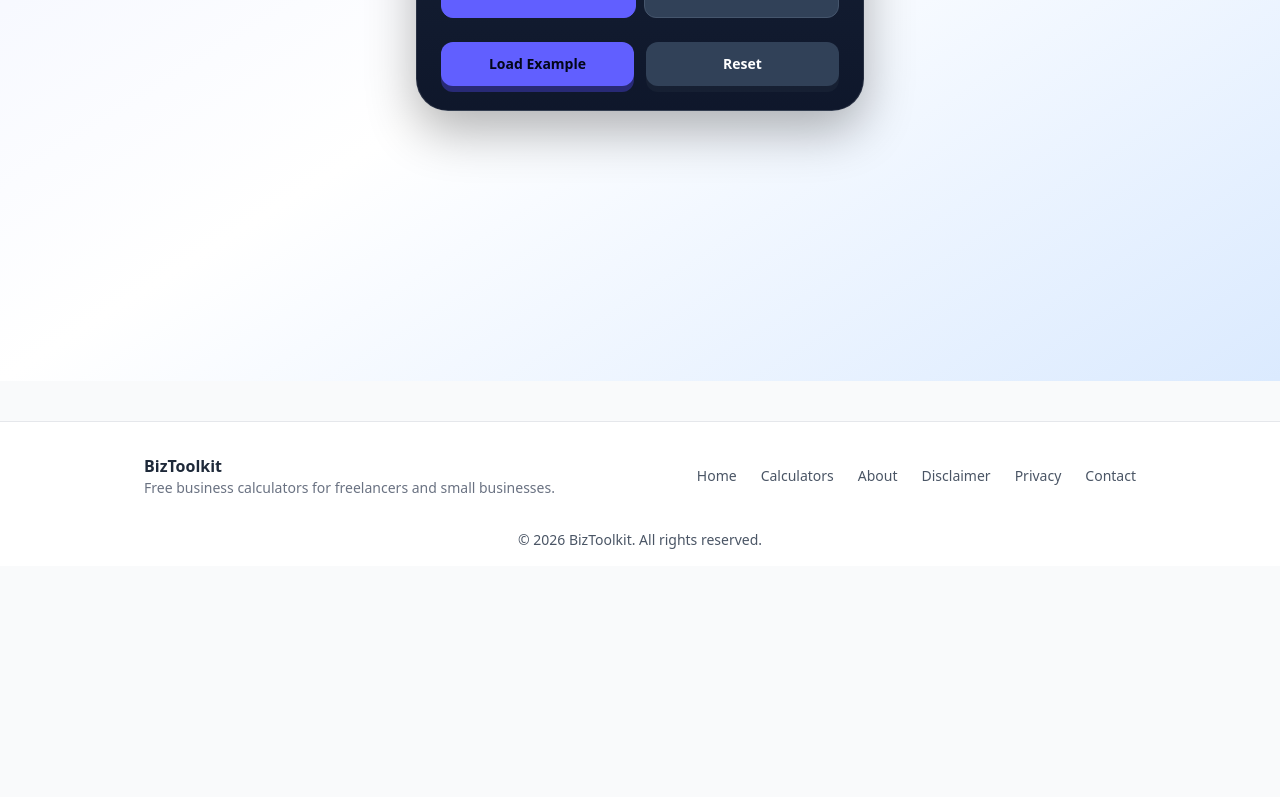
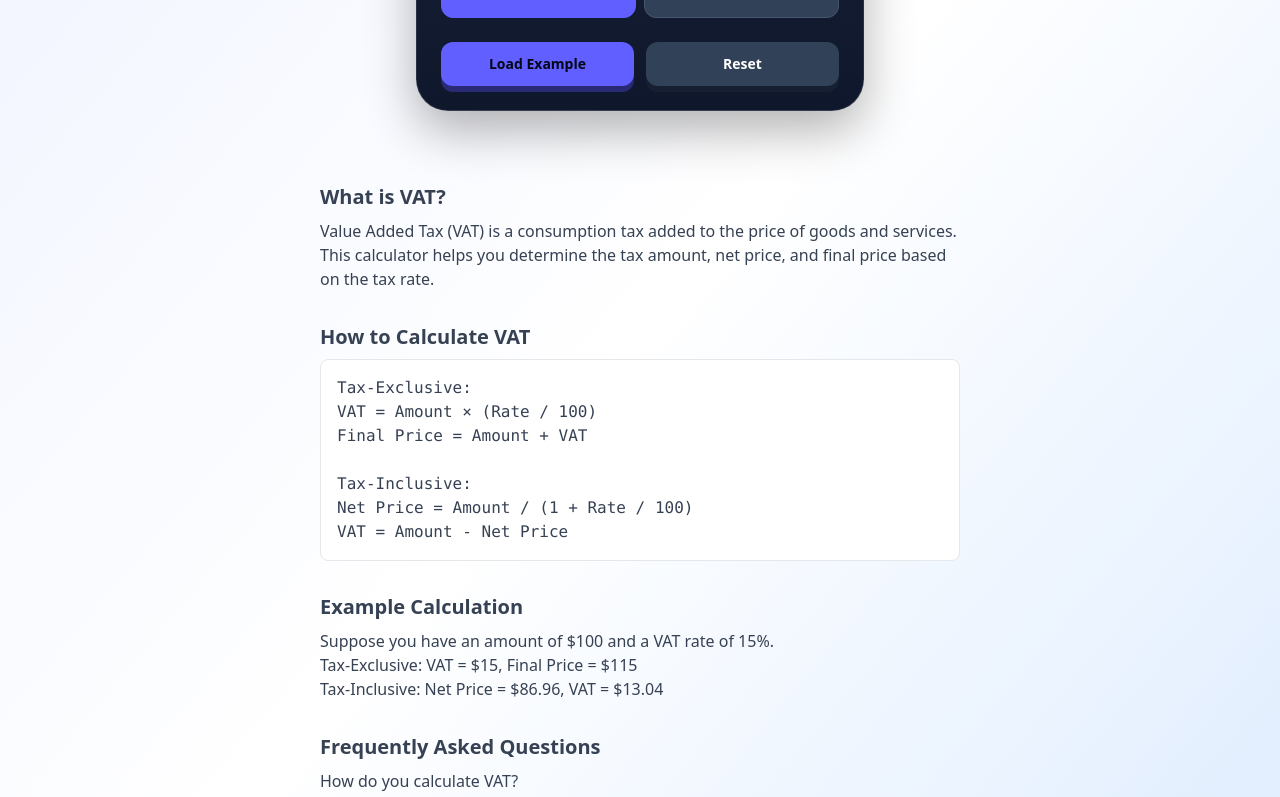
Before and after one commit to wakilmustaqeem/biztoolkit, a Next.js app: page /vat-calculator in a window 1280 px wide. Shown: the part 500-1297 px from the top of the page. Before the commit the page ends 1066 px from the top, so only its background shows below. Built offline with nearby package versions, Linux system fonts and the light colour scheme.

Commit message:
improve VAT calculator SEO content

```diff
--- a/app/vat-calculator/page.tsx
+++ b/app/vat-calculator/page.tsx
@@ -1,6 +1,156 @@
 import type { Metadata } from "next";
+import Link from "next/link";
 import VatCalculator from "./vat-calculator";
-export const metadata: Metadata = { title: "VAT / Sales Tax Calculator – Calculate Tax Amount", description: "Free VAT and sales tax calculator. Calculate tax-exclusive and tax-inclusive prices, tax amount, and net price instantly.", alternates: { canonical: "/vat-calculator" }, openGraph: { title: "VAT / Sales Tax Calculator – Calculate Tax Amount", description: "Calculate VAT or sales tax for any amount. Choose tax-exclusive or tax-inclusive mode and get instant results.", url: "https://biztoolkit-ashy.vercel.app/vat-calculator", type: "website" } };
-const webAppJsonLd = { "@context": "https://schema.org", "@type": "WebApplication", name: "VAT / Sales Tax Calculator", url: "https://biztoolkit-ashy.vercel.app/vat-calculator", applicationCategory: "BusinessApplication", operatingSystem: "Web", description: "Calculate VAT or sales tax from a given amount and tax rate. Supports tax-exclusive and tax-inclusive calculations.", offers: { "@type": "Offer", price: "0", priceCurrency: "USD" } };
-const faqJsonLd = { "@context": "https://schema.org", "@type": "FAQPage", mainEntity: [{ "@type": "Question", name: "How do you calculate VAT?", acceptedAnswer: { "@type": "Answer", text: "VAT = Amount × (VAT Rate / 100). Final Price = Amount + VAT. For tax-inclusive prices, VAT = Amount - (Amount / (1 + Rate / 100))." } }, { "@type": "Question", name: "What is the difference between tax-exclusive and tax-inclusive?", acceptedAnswer: { "@type": "Answer", text: "Tax-exclusive means the amount does not include tax, and tax is added. Tax-inclusive means the amount already includes tax, and you need to find the net amount and tax portion." } }] };
-export default function VatCalculatorPage() { return <main className="min-h-screen bg-gradient-to-br from-indigo-50 via-white to-blue-100 py-8"><script type="application/ld+json" dangerouslySetInnerHTML={{ __html: JSON.stringify(webAppJsonLd) }} /><script type="application/ld+json" dangerouslySetInnerHTML={{ __html: JSON.stringify(faqJsonLd) }} /><VatCalculator /></main>; }
+
+export const metadata: Metadata = {
+  title: "VAT / Sales Tax Calculator – Calculate Tax Amount",
+  description:
+    "Free VAT and sales tax calculator. Calculate tax-exclusive and tax-inclusive prices, tax amount, and net price instantly.",
+  alternates: { canonical: "/vat-calculator" },
+  openGraph: {
+    title: "VAT / Sales Tax Calculator – Calculate Tax Amount",
+    description:
+      "Calculate VAT or sales tax for any amount. Choose tax-exclusive or tax-inclusive mode and get instant results.",
+    url: "https://biztoolkit-ashy.vercel.app/vat-calculator",
+    type: "website",
+  },
+};
+
+const webAppJsonLd = {
+  "@context": "https://schema.org",
+  "@type": "WebApplication",
+  name: "VAT / Sales Tax Calculator",
+  url: "https://biztoolkit-ashy.vercel.app/vat-calculator",
+  applicationCategory: "BusinessApplication",
+  operatingSystem: "Web",
+  description:
+    "Calculate VAT or sales tax from a given amount and tax rate. Supports tax-exclusive and tax-inclusive calculations.",
+  offers: { "@type": "Offer", price: "0", priceCurrency: "USD" },
+};
+
+const faqJsonLd = {
+  "@context": "https://schema.org",
+  "@type": "FAQPage",
+  mainEntity: [
+    {
+      "@type": "Question",
+      name: "How do you calculate VAT?",
+      acceptedAnswer: {
+        "@type": "Answer",
+        text: "VAT = Amount × (VAT Rate / 100). Final Price = Amount + VAT. For tax-inclusive prices, VAT = Amount - (Amount / (1 + Rate / 100)).",
+      },
+    },
+    {
+      "@type": "Question",
+      name: "What is the difference between tax-exclusive and tax-inclusive?",
+      acceptedAnswer: {
+        "@type": "Answer",
+        text: "Tax-exclusive means the amount does not include tax, and tax is added. Tax-inclusive means the amount already includes tax, and you need to find the net amount and tax portion.",
+      },
+    },
+    {
+      "@type": "Question",
+      name: "How do I calculate net price from a tax-inclusive amount?",
+      acceptedAnswer: {
+        "@type": "Answer",
+        text: "Net Price = Tax-Inclusive Amount / (1 + Tax Rate / 100). The tax amount is the difference between the gross and net price.",
+      },
+    },
+  ],
+};
+
+export default function VatCalculatorPage() {
+  return (
+    <main className="min-h-screen bg-gradient-to-br from-indigo-50 via-white to-blue-100 py-8">
+      <script
+        type="application/ld+json"
+        dangerouslySetInnerHTML={{ __html: JSON.stringify(webAppJsonLd) }}
+      />
+      <script
+        type="application/ld+json"
+        dangerouslySetInnerHTML={{ __html: JSON.stringify(faqJsonLd) }}
+      />
+
+      <VatCalculator />
+
+      <div className="max-w-2xl mx-auto px-4 mt-10 space-y-8 text-gray-700">
+        <section>
+          <h2 className="text-xl font-semibold mb-2">What is VAT?</h2>
+          <p>
+            Value Added Tax (VAT) is a consumption tax added to the price of
+            goods and services. This calculator helps you determine the tax
+            amount, net price, and final price based on the tax rate.
+          </p>
+        </section>
+
+        <section>
+          <h2 className="text-xl font-semibold mb-2">How to Calculate VAT</h2>
+          <div className="bg-white border border-gray-200 rounded-lg p-4 my-2 font-mono">
+            Tax-Exclusive:
+            <br />
+            VAT = Amount × (Rate / 100)
+            <br />
+            Final Price = Amount + VAT
+            <br />
+            <br />
+            Tax-Inclusive:
+            <br />
+            Net Price = Amount / (1 + Rate / 100)
+            <br />
+            VAT = Amount - Net Price
+          </div>
+        </section>
+
+        <section>
+          <h2 className="text-xl font-semibold mb-2">Example Calculation</h2>
+          <p>
+            Suppose you have an amount of $100 and a VAT rate of 15%.
+            <br />
+            Tax-Exclusive: VAT = $15, Final Price = $115
+            <br />
+            Tax-Inclusive: Net Price = $86.96, VAT = $13.04
+          </p>
+        </section>
+
+        <section>
+          <h2 className="text-xl font-semibold mb-2">Frequently Asked Questions</h2>
+          <div className="space-y-4">
+            <div>
+              <h3 className="font-medium">How do you calculate VAT?</h3>
+              <p>
+                VAT = Amount × (VAT Rate / 100). Final Price = Amount + VAT.
+              </p>
+            </div>
+            <div>
+              <h3 className="font-medium">What is the difference between tax-exclusive and tax-inclusive?</h3>
+              <p>
+                Tax-exclusive means the amount does not include tax; tax-inclusive means the amount already includes tax.
+              </p>
+            </div>
+            <div>
+              <h3 className="font-medium">How do I calculate net price from a tax-inclusive amount?</h3>
+              <p>
+                Net Price = Tax-Inclusive Amount / (1 + Tax Rate / 100).
+              </p>
+            </div>
+          </div>
+        </section>
+
+        <section>
+          <h2 className="text-xl font-semibold mb-2">Related Calculators</h2>
+          <div className="flex flex-wrap gap-3">
+            <Link href="/discount-calculator" className="text-blue-600 hover:underline">
+              Discount Calculator
+            </Link>
+            <Link href="/profit-margin-calculator" className="text-blue-600 hover:underline">
+              Profit Margin Calculator
+            </Link>
+            <Link href="/commission-calculator" className="text-blue-600 hover:underline">
+              Commission Calculator
+            </Link>
+          </div>
+        </section>
+      </div>
+    </main>
+  );
+}
```
